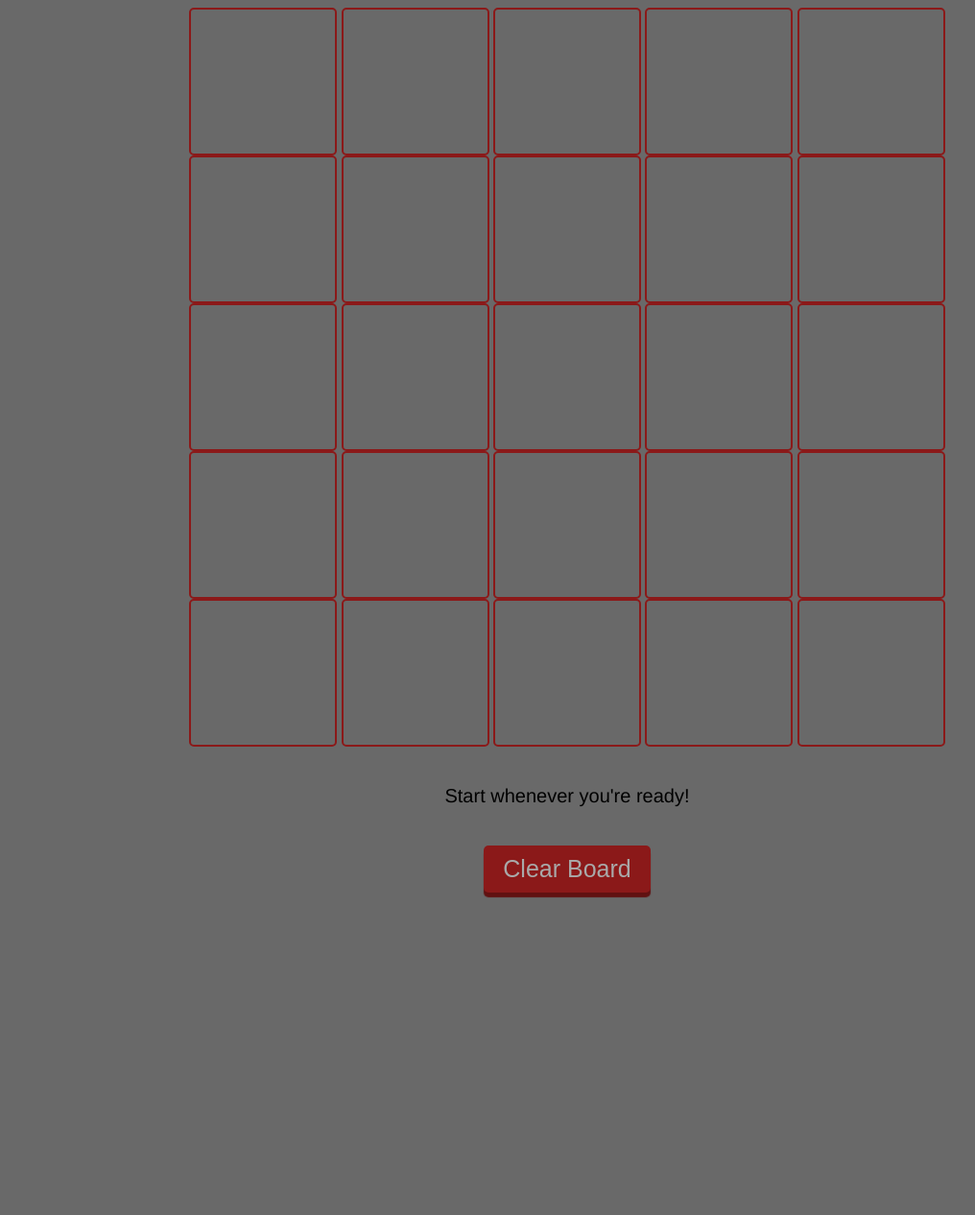
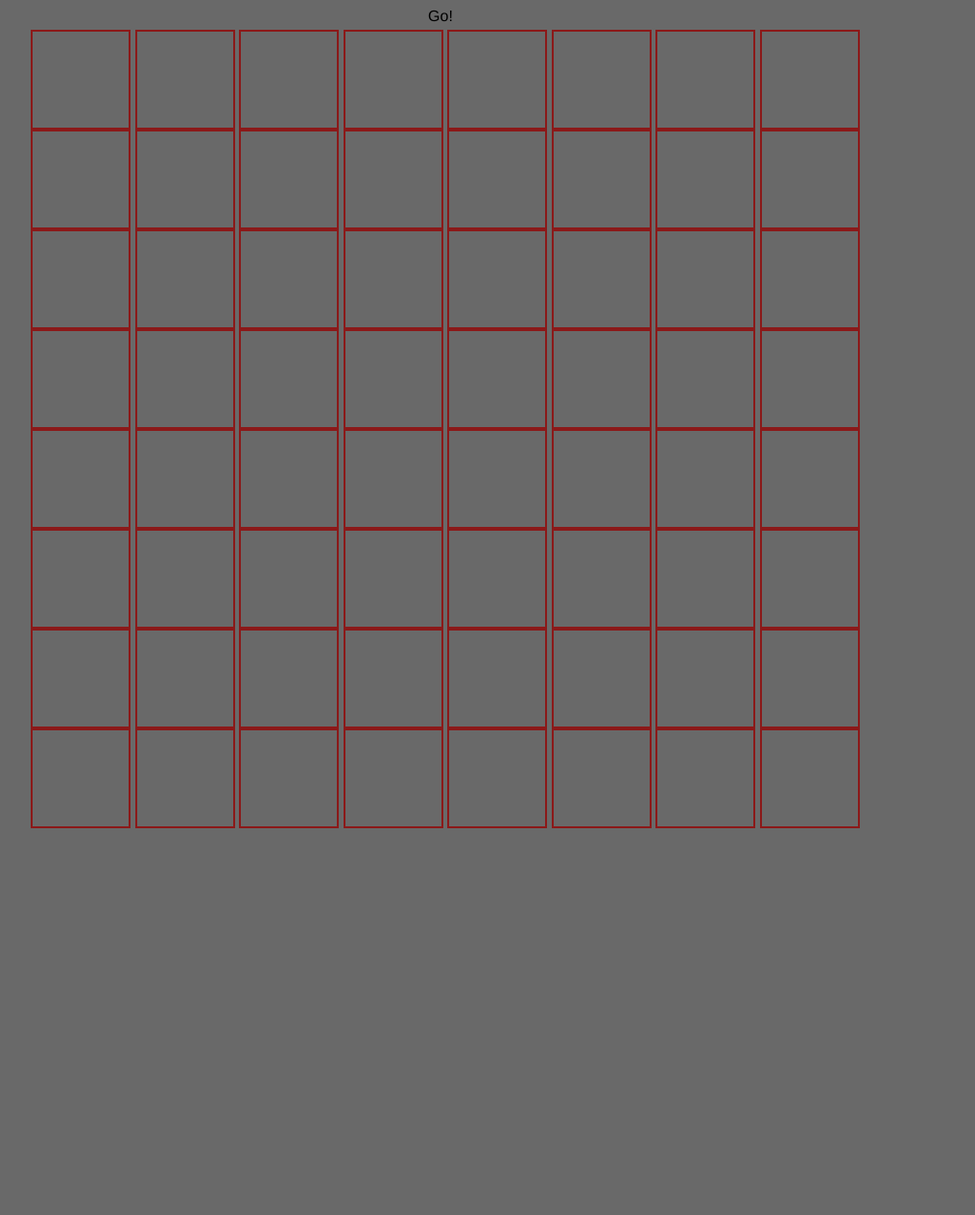
Before and after one commit to amack459/WDI_PROJECT1, a PHP site: page / in a window 1280 px wide. Shown: the top 1266 px of the page at 96% size, without its empty margins (49-1065 px from the left). Before the commit the page ends 935 px from the top, so only its background shows below. Run offline with PHP 8.4, Linux system fonts and the light colour scheme.

Commit message:
able to play on the corners, but still text

```diff
--- a/css/app.css
+++ b/css/app.css
@@ -2,21 +2,41 @@
   background: #696969  ;
   font-family: "Helvetica Neue";
   text-align: center;
+  width:1000px;
+  height: 1000px;
+}
+
+h1{
+  font-family:  "Helvetica Neue";
+  font-size: 50px;
 }
 
 ul{
-  margin:0px;
-  padding:0px;
+  margin:0px 0px 0px 0px;
+  padding:0px 0px 0px 0px;
 }
 
 li {
   display: inline-block;
   border: 2px solid #8b1919;
-  width: 150px;
-  height: 150px;
+  width: 100px;
+  height: 100px;
   vertical-align: top;
-  border-radius: 5px;
+  border-radius: 0px;
+}
 
+.board {
+  border: 0;
+  z-index: 1000;
+
+}
+
+.two{
+  position: relative;
+  top: -995px;
+  left: 5px;
+  border: none;
+  z-index: -1000;
 }
 
 #clear{
@@ -27,7 +47,7 @@
   background-color: #8b1919;
   color: #A9A9A9;
   box-shadow: 0px 5px 1px 0 #611111;
-  position: center;
+
   top: -5px;
   cursor: pointer
 }
--- a/home.html
+++ b/home.html
@@ -5,42 +5,153 @@
   <script type="text/javascript" src="js/app.js"></script>
   <link rel="stylesheet" type="text/css" href="css/app.css">
 </head>
+</h1>Go!</h1>
 <body>
+  <div>
   <ul>
-    <li class="board" id="open"></li>
-    <li class="board" id="open"></li>
-    <li class="board" id="open"></li>
-    <li class="board" id="open"></li>
-    <li class="board" id="open"></li>
+    <li class="board open"></li>
+    <li class="board open"></li>
+    <li class="board open"></li>
+    <li class="board open"></li>
+    <li class="board open"></li>
+    <li class="board open"></li>
+    <li class="board open"></li>
+    <li class="board open"></li>
+    <li class="board open"></li>
+    <li class="board open"></li>
   </ul>
   <ul>
-    <li class="board" id="open"></li>
-    <li class="board" id="open"></li>
-    <li class="board" id="open"></li>
-    <li class="board" id="open"></li>
-    <li class="board" id="open"></li>
+    <li class="board open"></li>
+    <li class="board open"></li>
+    <li class="board open"></li>
+    <li class="board open"></li>
+    <li class="board open"></li>
+    <li class="board open"></li>
+    <li class="board open"></li>
+    <li class="board open"></li>
+    <li class="board open"></li>
+    <li class="board open"></li>
   </ul>
    <ul>
-    <li class="board" id="open"></li>
-    <li class="board" id="open"></li>
-    <li class="board" id="open"></li>
-    <li class="board" id="open"></li>
-    <li class="board" id="open"></li>
+    <li class="board open"></li>
+    <li class="board open"></li>
+    <li class="board open"></li>
+    <li class="board open"></li>
+    <li class="board open"></li>
+    <li class="board open"></li>
+    <li class="board open"></li>
+    <li class="board open"></li>
+    <li class="board open"></li>
+    <li class="board open"></li>
   </ul>
   <ul>
-    <li class="board" id="open"></li>
-    <li class="board" id="open"></li>
-    <li class="board" id="open"></li>
-    <li class="board" id="open"></li>
-    <li class="board" id="open"></li>
+    <li class="board open"></li>
+    <li class="board open"></li>
+    <li class="board open"></li>
+    <li class="board open"></li>
+    <li class="board open"></li>
+    <li class="board open"></li>
+    <li class="board open"></li>
+    <li class="board open"></li>
+    <li class="board open"></li>
+    <li class="board open"></li>
   </ul>
   <ul>
-    <li class="board" id="open"></li>
-    <li class="board" id="open"></li>
-    <li class="board" id="open"></li>
-    <li class="board" id="open"></li>
-    <li class="board" id="open"></li>
+    <li class="board open"></li>
+    <li class="board open"></li>
+    <li class="board open"></li>
+    <li class="board open"></li>
+    <li class="board open"></li>
+    <li class="board open"></li>
+    <li class="board open"></li>
+    <li class="board open"></li>
+    <li class="board open"></li>
+    <li class="board open"></li>
   </ul>
+  </div>
+  <div class="two">
+    <ul>
+      <li class="grid open"></li>
+      <li class="grid open"></li>
+      <li class="grid open"></li>
+      <li class="grid open"></li>
+      <li class="grid open"></li>
+      <li class="grid open"></li>
+      <li class="grid open"></li>
+      <li class="grid open"></li>
+
+    </ul>
+     <ul>
+      <li class="grid open"></li>
+      <li class="grid open"></li>
+      <li class="grid open"></li>
+      <li class="grid open"></li>
+      <li class="grid open"></li>
+      <li class="grid open"></li>
+      <li class="grid open"></li>
+      <li class="grid open"></li>
+    </ul>
+    <ul>
+      <li class="grid open"></li>
+      <li class="grid open"></li>
+      <li class="grid open"></li>
+      <li class="grid open"></li>
+      <li class="grid open"></li>
+      <li class="grid open"></li>
+      <li class="grid open"></li>
+      <li class="grid open"></li>
+    </ul>
+    <ul>
+      <li class="grid open"></li>
+      <li class="grid open"></li>
+      <li class="grid open"></li>
+      <li class="grid open"></li>
+      <li class="grid open"></li>
+      <li class="grid open"></li>
+      <li class="grid open"></li>
+      <li class="grid open"></li>
+    </ul>
+    <ul>
+      <li class="grid open"></li>
+      <li class="grid open"></li>
+      <li class="grid open"></li>
+      <li class="grid open"></li>
+      <li class="grid open"></li>
+      <li class="grid open"></li>
+      <li class="grid open"></li>
+      <li class="grid open"></li>
+    </ul>
+    <ul>
+      <li class="grid open"></li>
+      <li class="grid open"></li>
+      <li class="grid open"></li>
+      <li class="grid open"></li>
+      <li class="grid open"></li>
+      <li class="grid open"></li>
+      <li class="grid open"></li>
+      <li class="grid open"></li>
+    </ul>
+    <ul>
+      <li class="grid open"></li>
+      <li class="grid open"></li>
+      <li class="grid open"></li>
+      <li class="grid open"></li>
+      <li class="grid open"></li>
+      <li class="grid open"></li>
+      <li class="grid open"></li>
+      <li class="grid open"></li>
+    </ul>
+    <ul>
+      <li class="grid open"></li>
+      <li class="grid open"></li>
+      <li class="grid open"></li>
+      <li class="grid open"></li>
+      <li class="grid open"></li>
+      <li class="grid open"></li>
+      <li class="grid open"></li>
+      <li class="grid open"></li>
+    </ul>
+  </div>
 <div class="narrator">Start whenever you're ready!</div>
 <button id="clear">Clear Board</button>
 </body>
--- a/js/app.js
+++ b/js/app.js
@@ -9,11 +9,12 @@
     //win function
       //5 in a row (vertical, horizontal or diagonal
 
-
+        // $(document).ready(function(){
+        //   });
 window.addEventListener("DOMContentLoaded", function() {
 
       var narrator = document.getElementsByClassName("narrator")[0];
-      var player = "BLACK";
+      var player = "b"
       var gameOver = false;
 
       var squares = document.getElementsByClassName("board");
@@ -23,7 +24,7 @@
         squares[i].addEventListener("click", function(){
           if(!this.innerHTML && !gameOver){
             this.innerHTML = player;
-            this.id= player;
+            this.className = "board " + player;
 
             if(checkForWin()) {
               narrator.innerHTML = "Looks like we're done! " + player + " has won!";
@@ -32,7 +33,7 @@
               narrator.innerHTML = "You're BOTH losers. Try again!";
               gameOver = true;
             } else {
-              player = player === "BLACK" ? "WHITE" : "BLACK";
+              player = player === "b" ? "w" : "b";
               narrator.innerHTML = player + "'s turn";
             };
           };
@@ -45,7 +46,7 @@
         squares[i].id = "open";
       }
 
-      player = "BLACK";
+      player = "b";
       gameOver = false;
       narrator.innerHTML = "Start whenever you're ready!";
 });
@@ -94,8 +95,9 @@
 });
 
 
+
 //***Boss Product**
   //reset button
   //function for best of 3 or 5
   //different levels of difficulty (easy, medium, hard)
-  //play musiccheckSquares
+  //play music once you've won best of 5
```
Also changed, not shown: go_black.png (added), go_white.png (added).
